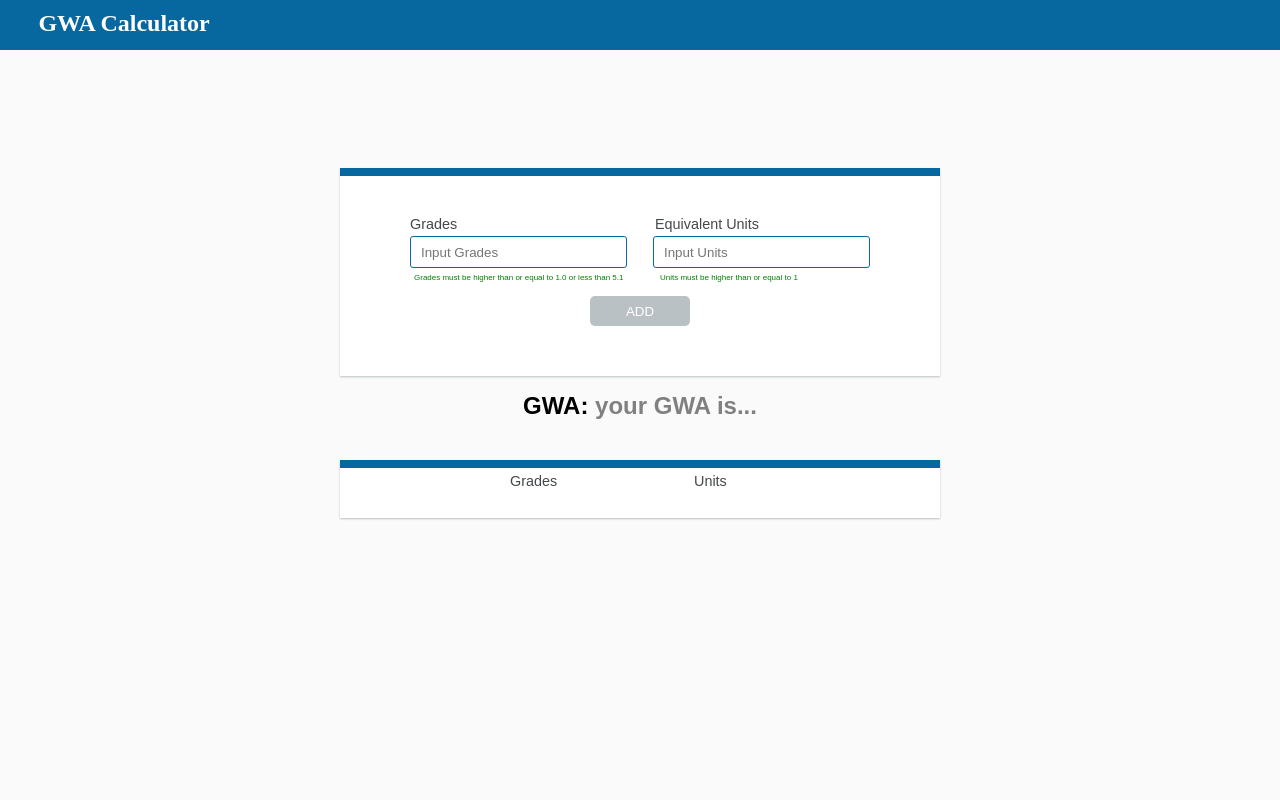
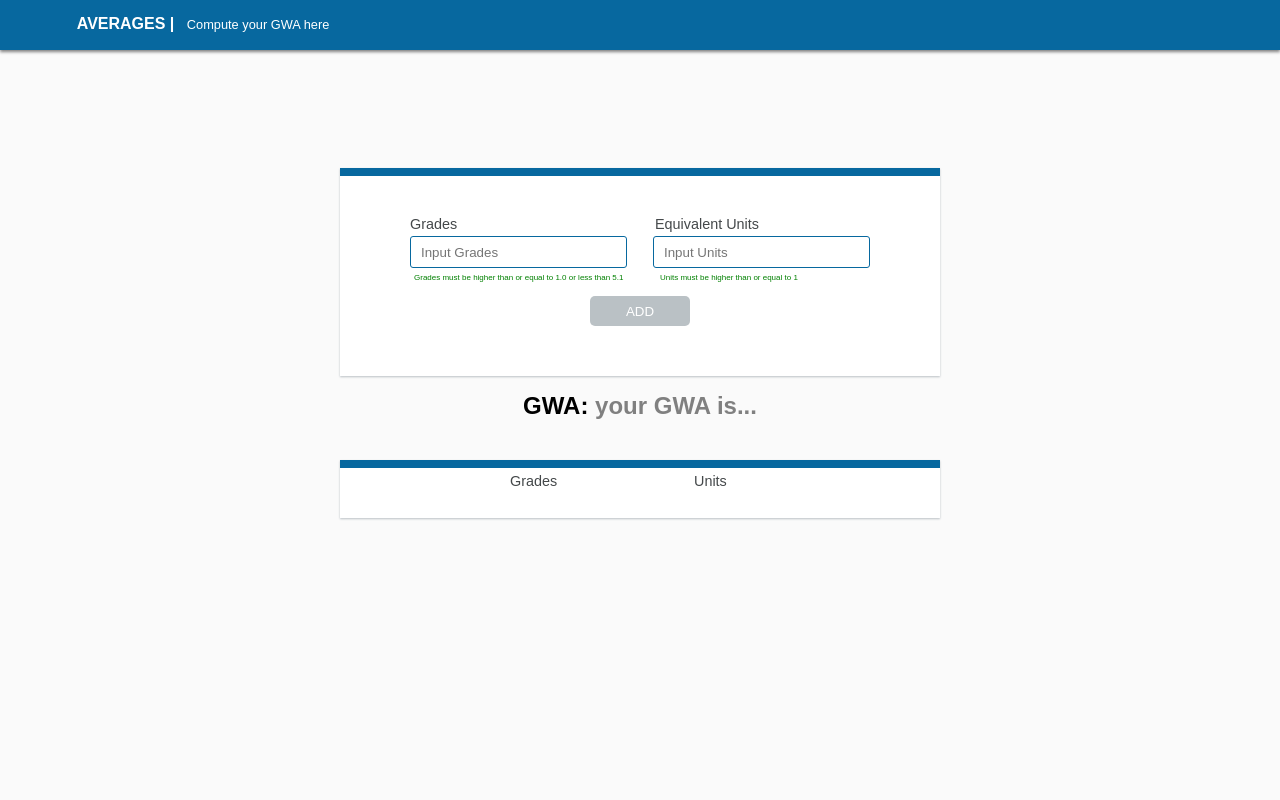
Before and after one commit to EngineerJill/GWACAlcu, a Vue app: page / in a window 1280 px wide. Shown: the top 800 px of the page. Built offline with nearby package versions, Linux system fonts and the light colour scheme.

Commit message:
Update App.vue

```diff
--- a/src/App.vue
+++ b/src/App.vue
@@ -1,7 +1,7 @@
 <template>
   <div id="app">
     <div class="nav-bar">
-      <h3 class="logo">GWA Calculator</h3>
+      <h3 class="logo">AVERAGES | <span class="lite">Compute your GWA here</span></h3>
     </div>
     <router-view />
   </div>
@@ -16,7 +16,7 @@ export default {
 </script>
 
 <style>
-     * {
+    * {
         margin: 0;
         padding: 0;
         font-family: Arial, Helvetica, sans-serif;
@@ -26,15 +26,22 @@ export default {
         width: 100%;
         background-color: #07689F;
         position: relative;
+        box-shadow: 0px 2px 3px gray;
     }
 
     .logo {
         position: absolute;
-        top: 20%;
-        font-family: 'Times New Roman', Times, serif;
+        top: 30%;
+        font-family: Arial, Helvetica, sans-serif;
         color: white;
-        font-size: 1.5rem;
-        left: 3%;
+        font-size: 1.0rem;
+        left: 6%;
+    }
+
+    .lite {
+      font-weight: 100;
+      margin-left: 8px;
+      font-size: 0.8rem;
     }
 
 </style>
```
